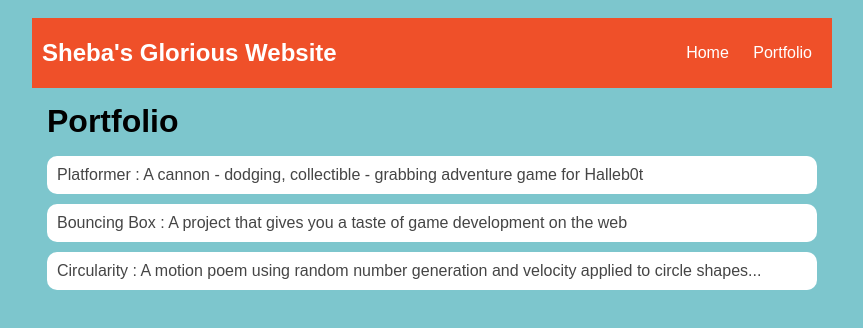
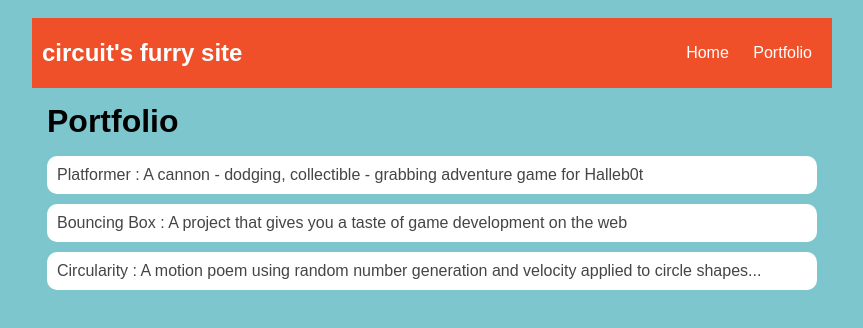
Before and after one commit to circuitflow2/circuitflow2.github.io, a plain HTML site: page portfolio.html in a window 1280 px wide. Shown: the whole page, without its empty margins (208-1071 px from the left). Drawn offline with Linux system fonts and the light colour scheme.

Commit message:
add portfolio.html file

```diff
--- a/portfolio.html
+++ b/portfolio.html
@@ -1,7 +1,7 @@
 <!DOCTYPE HTML>
 <html>
     <head>
-        <title>circuits furry site</title>
+        <title>circuit's furry site</title>
         <link rel="stylesheet" href="style.css">
 
     </head>
@@ -9,7 +9,7 @@
     <body>
       <div id="all-contents">
         <nav>
-            <h1>Sheba's Glorious Website</h1>
+            <h1>circuit's furry site</h1>
             <ul id="nav-ul">
                <li class="nav-li">
                <a class="nav-a" href="index.html">Home</a>
```
